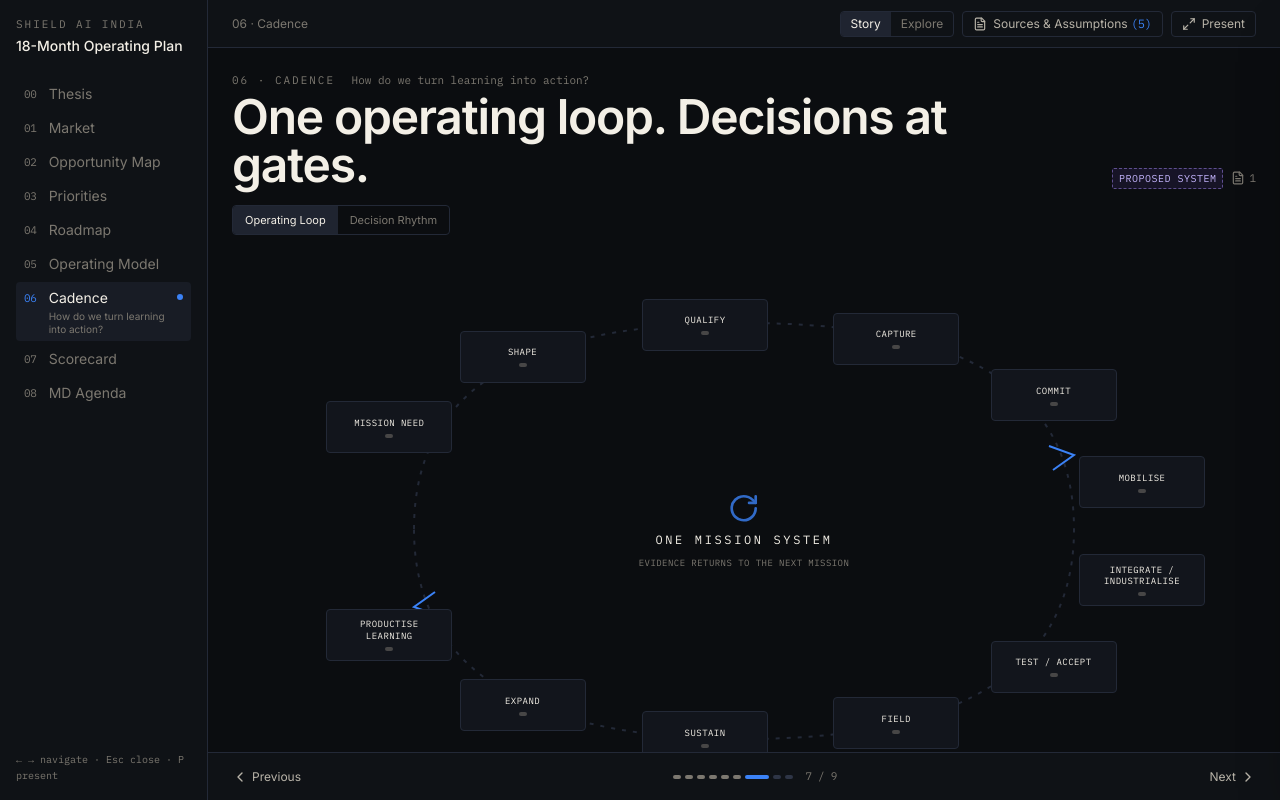
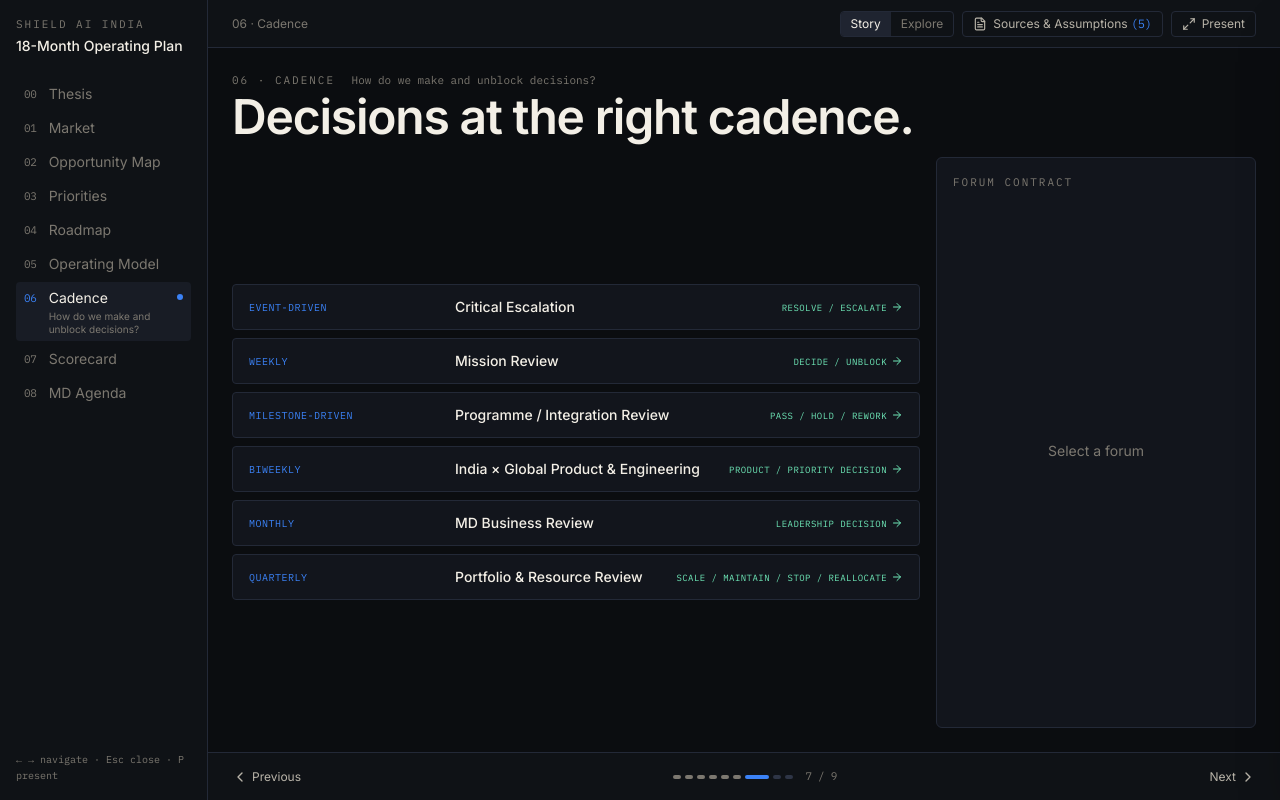
Before and after one commit to Sakshambhutani/shield-ai-emergent, a React (Vite) app in the folder shield-ai-india-source/frontend/: page /cadence in a window 1280 px wide. Built offline with nearby package versions, Linux system fonts and the light colour scheme.

Commit message:
Refine cadence into decision rhythms

```diff
--- a/shield-ai-india-source/frontend/src/data/ops.ts
+++ b/shield-ai-india-source/frontend/src/data/ops.ts
@@ -58,12 +58,12 @@ export const WORK_STAGES: WorkStage[] = [
 ];
 
 export const DECISION_RHYTHMS = [
-  { id: 'event', freq: 'EVENT-DRIVEN', name: 'Critical escalation', output: 'Escalation', detail: 'Safety, deployed mission, customer-critical, compliance or production blocker.' },
-  { id: 'weekly', freq: 'WEEKLY', name: 'Mission Review', output: 'Decision', detail: 'SCALE / EMBED / EXPAND exceptions, gates and dependencies.' },
-  { id: 'milestone', freq: 'MILESTONE-DRIVEN', name: 'Programme / Integration Review', output: 'Gate outcome', detail: 'Only the team required for the live programme, integration or trial.' },
-  { id: 'product', freq: 'BIWEEKLY / 4–6 WEEKLY', name: 'India × Global Product & Engineering', output: 'Resource shift', detail: 'Customer-specific vs product, global dependencies, reuse and scarce capacity.' },
-  { id: 'monthly', freq: 'MONTHLY', name: 'MD Business Review', output: 'Decision', detail: 'Three bets, roadmap exceptions, capacity, active risks and decisions.' },
-  { id: 'quarterly', freq: 'QUARTERLY', name: 'Portfolio & Resource Review', output: 'Resource shift', detail: 'Accelerate / Maintain / Seed / Stop.' },
+  { id: 'event', freq: 'EVENT-DRIVEN', name: 'Critical Escalation', output: 'Resolve / Escalate', purpose: 'Resolve issues that cannot wait for the next review.', participants: 'Only required mission, programme, functional and authority owners.', inputs: 'Trigger · impact · options · owner · authority required.', closure: 'Decision · owner · due date · escalation path.' },
+  { id: 'weekly', freq: 'WEEKLY', name: 'Mission Review', output: 'Decide / Unblock', purpose: 'Keep SCALE / EMBED / EXPAND moving.', participants: 'Mission owners + relevant functional leads; MD Office / CoS; MD when authority is required.', inputs: 'Next milestone · blocker · dependency · customer issue · capacity conflict.', closure: 'Resolved, escalated, owner assigned or decision date set.' },
+  { id: 'milestone', freq: 'MILESTONE-DRIVEN', name: 'Programme / Integration Review', output: 'Pass / Hold / Rework', purpose: 'Judge whether a meaningful technical, customer or delivery gate can advance.', participants: 'Programme · engineering · industrialisation · customer / partner · global product as needed.', inputs: 'Gate evidence · defects · acceptance · readiness · dependency.', closure: 'Gate outcome · owner · next gate / date.' },
+  { id: 'product', freq: 'BIWEEKLY', name: 'India × Global Product & Engineering', output: 'Product / Priority Decision', purpose: 'Resolve India ↔ global product and priority trade-offs.', participants: 'India autonomy / solutions · global product · programme as needed · MD Office for conflicts.', inputs: 'Customer dependency · reuse · roadmap · capacity · architecture conflict.', closure: 'Productise, keep specific, re-prioritise, escalate, assign or defer.' },
+  { id: 'monthly', freq: 'MONTHLY', name: 'MD Business Review', output: 'Leadership Decision', purpose: 'Give the MD an integrated view and surface judgement calls.', participants: 'MD · mission owners · relevant functional heads · MD Office / CoS.', inputs: 'SCALE / EMBED / EXPAND · exceptions · outcomes · dependencies · capacity · risks.', closure: 'Priority, resource, customer, programme or global alignment action with owner / date.' },
+  { id: 'quarterly', freq: 'QUARTERLY', name: 'Portfolio & Resource Review', output: 'Scale / Maintain / Stop / Reallocate', purpose: 'Allocate scarce leadership and engineering capacity across bets and seeds.', participants: 'MD · mission owners · relevant functional / global leaders · MD Office.', inputs: 'Bet maturity · customer pull · fit · capacity · opportunity cost.', closure: 'Portfolio posture + capacity allocation + next review owner / date.' },
 ];
 
 export type EvidenceStatus = 'verified' | 'internal' | 'proposed' | 'modelled';
--- a/shield-ai-india-source/frontend/src/data/sections.ts
+++ b/shield-ai-india-source/frontend/src/data/sections.ts
@@ -15,7 +15,7 @@ export const SECTIONS: SectionDef[] = [
   { id: 'convergence', num: '03', label: 'Priorities', path: '/convergence', question: 'Which moves matter most?', answer: 'Three growth bets. Two execution enablers.', claimIds: ['m-scores', 'm-3bets', 'm-tactical-layer', 'm-male-layer', 'm-navy-pen', 'c-army-select', 'c-male', 'c-nsuas', 'c-cats', 'c-nrt', 'c-grse'] },
   { id: 'roadmap', num: '04', label: 'Roadmap', path: '/roadmap', question: 'What happens when?', answer: 'Establish → prove → expand → scale.', claimIds: ['m-roadmap', 'm-integrations', 'c-catalyst', 'c-jsw', 'c-army-select', 'c-nsuas'] },
   { id: 'opmodel', num: '05', label: 'Operating Model', path: '/operating-model', question: 'How do we organise to deliver?', answer: 'Three mission teams consume seven India capabilities and pull from global centres.', claimIds: ['m-opmodel', 'c-india-sub', 'c-jsw', 'c-army-sdk', 'c-vision-australia', 'c-taiwan-node', 'c-ukraine-field', 'c-uae-hub'] },
-  { id: 'cadence', num: '06', label: 'Cadence', path: '/cadence', question: 'How do we turn learning into action?', answer: 'One loop turns mission need into field proof and reusable product learning.', claimIds: ['m-cadence', 'c-catalyst', 'c-ukraine-field', 'c-taiwan-node', 'c-vision-australia'] },
+  { id: 'cadence', num: '06', label: 'Cadence', path: '/cadence', question: 'How do we make and unblock decisions?', answer: 'Decisions at the right cadence.', claimIds: ['m-cadence', 'c-catalyst', 'c-ukraine-field', 'c-taiwan-node', 'c-vision-australia'] },
   { id: 'kpis', num: '07', label: 'Scorecard', path: '/kpis', question: 'What does success look like?', answer: 'Four outcomes balance local mission impact and reusable global leverage.', claimIds: ['m-kpis', 'm-integrations', 'c-army-select', 'c-jsw', 'c-vision-australia'] },
   { id: 'md', num: '08', label: 'MD Agenda', path: '/md-dashboard', question: 'What needs my attention now?', answer: 'Three bets, three decisions and six monitored red flags.', claimIds: ['m-md', 'm-integrations', 'c-jsw', 'c-army-select'] },
 ];
--- a/shield-ai-india-source/frontend/src/sections/Cadence.tsx
+++ b/shield-ai-india-source/frontend/src/sections/Cadence.tsx
@@ -1,96 +1,45 @@
-import { useEffect, useState } from 'react';
-import { ArrowRight, RotateCw } from 'lucide-react';
-import { useSearchParams } from 'react-router-dom';
+import { useState } from 'react';
+import { ArrowRight } from 'lucide-react';
 import { cn } from '@/lib/cn';
-import { ExploreNote, Field, Headline, Pill, Screen, SideDrawer } from '@/components/ui';
-import { SourceButton } from '@/components/Evidence';
-import { DECISION_RHYTHMS, WORK_STAGES, type WorkStage } from '@/data/ops';
+import { ExploreNote, Field, Headline, Screen } from '@/components/ui';
+import { DECISION_RHYTHMS, WORK_STAGES } from '@/data/ops';
+import { useStore } from '@/store';
 
-type View = 'loop' | 'rhythm';
-const INTERNATIONAL_PATTERN = [
-  ['Ukraine', 'field operations → operator / mission feedback'],
-  ['Taiwan', 'local integration → sovereign-autonomy programme'],
-  ['Australia', 'customer work → global Vision / product engineering'],
-  ['India', 'customer programmes → reusable Hivemind / integration capability'],
-];
-
-function StageDrawer({ stage, onClose }: { stage: WorkStage | null; onClose: () => void }) {
-  return <SideDrawer open={!!stage} onClose={onClose} title={stage?.name ?? ''} eyebrow="Operating loop stage" testId="stage-drawer" width="sm:w-[500px]">
-    {stage && <div className="space-y-5 stagger">
-      <Field label="Primary owner">{stage.owner}</Field>
-      <Field label="Supporting functions">{stage.support}</Field>
-      <Field label="Decision produced"><span className="text-emerald-300">{stage.decision}</span></Field>
-      <Field label="KPIs"><div className="flex flex-wrap gap-1.5 mt-1">{stage.kpis.map((x) => <Pill key={x} tone="blue">{x}</Pill>)}</div></Field>
-      {stage.id === 'productise' && <div className="border-t border-line pt-4">
-        <div className="eyebrow mb-2">Field learning becomes reusable capability</div>
-        <div className="space-y-2">{INTERNATIONAL_PATTERN.map(([country, path]) => <div key={country} className={cn('rounded border px-3 py-2 text-xs grid grid-cols-[70px_1fr] gap-2', country === 'India' ? 'border-sig-blue/60 bg-sig-blue/10' : 'border-line bg-ink-2')}><span className="font-medium">{country}</span><span className="text-paper-2">{path}</span></div>)}</div>
-        <SourceButton claimIds={['c-ukraine-field', 'c-taiwan-node', 'c-vision-australia', 'c-india-sub']} title="International operating pattern" className="mt-3" />
-      </div>}
-    </div>}
-  </SideDrawer>;
-}
-
-function OperatingLoop() {
-  const [params, setParams] = useSearchParams();
-  const initial = params.get('focus');
-  const [selected, setSelected] = useState<string | null>(WORK_STAGES.some((s) => s.id === initial) ? initial : null);
-  useEffect(() => { if (initial && WORK_STAGES.some((s) => s.id === initial)) setSelected(initial); }, [initial]);
-  const stage = WORK_STAGES.find((s) => s.id === selected) ?? null;
-  return <>
-    <div data-testid="operating-loop-mobile" className="md:hidden flex-1 py-3">
-      <div className="border-l border-dashed border-line-2 ml-3 space-y-2 pl-5">
-        {WORK_STAGES.map((s, i) => <button key={s.id} data-testid={`mobile-stage-${s.id}`} onClick={() => { setSelected(s.id); setParams({ focus: s.id }); }} className={cn('relative w-full rounded border bg-ink-2 px-3 py-2 text-left transition-all', selected === s.id ? 'border-sig-blue bg-sig-blue/10' : 'border-line')}>
-          <span className="absolute -left-[27px] top-1/2 -translate-y-1/2 h-3 w-3 rounded-full border border-sig-blue bg-ink" />
-          <span className="font-mono text-[9px] uppercase tracking-wider">{String(i + 1).padStart(2, '0')} · {s.name}</span>
-        </button>)}
-      </div>
-      <div className="mt-3 text-center font-mono text-[9px] uppercase tracking-wider text-sig-blue">Product learning → next mission need</div>
-    </div>
-    <div data-testid="operating-loop" className="relative flex-1 min-h-[560px] max-w-[1040px] w-full mx-auto hidden md:block">
-      <svg viewBox="0 0 1000 560" className="absolute inset-0 h-full w-full pointer-events-none" aria-hidden="true">
-        <path d="M170 278 C170 115 320 72 500 72 C680 72 830 115 830 278 C830 440 680 488 500 488 C320 488 170 440 170 278 Z" fill="none" stroke="#232937" strokeWidth="2" strokeDasharray="4 7" />
-        <path d="M805 195 l25 9 -21 15" fill="none" stroke="#3B82F6" strokeWidth="2" />
-        <path d="M195 365 l-25 -9 21 -15" fill="none" stroke="#3B82F6" strokeWidth="2" />
-      </svg>
-      <div className="absolute left-1/2 top-1/2 -translate-x-1/2 -translate-y-1/2 text-center">
-        <RotateCw className="h-8 w-8 text-sig-blue mx-auto mb-2 opacity-80" />
-        <div className="font-mono text-xs tracking-[.22em] text-paper">ONE MISSION SYSTEM</div>
-        <div className="font-mono text-[9px] uppercase tracking-wider text-paper-3 mt-2">evidence returns to the next mission</div>
-      </div>
-      {WORK_STAGES.map((s, i) => {
-        const angle = (-150 + i * (300 / (WORK_STAGES.length - 1))) * Math.PI / 180;
-        const left = 50 + Math.cos(angle) * 40;
-        const top = 50 + Math.sin(angle) * 37;
-        const on = selected === s.id;
-        return <button key={s.id} data-testid={`stage-${s.id}`} onClick={() => { setSelected(s.id); setParams({ focus: s.id }); }} className={cn('absolute -translate-x-1/2 -translate-y-1/2 w-[126px] min-h-[52px] rounded border bg-ink-2 px-2 py-2 text-center transition-all duration-300', on ? 'border-sig-blue bg-sig-blue/10 text-paper shadow-lg' : selected ? 'border-line opacity-25' : 'border-line hover:border-line-2')} style={{ left: `${left}%`, top: `${top}%` }}>
-          <span className="block font-mono text-[9px] uppercase tracking-wider leading-tight">{s.name}</span>
-          <span className={cn('mx-auto mt-1.5 block h-1 rounded-full transition-all', on ? 'w-8 bg-sig-blue' : 'w-2 bg-paper-3/50')} />
-        </button>;
-      })}
-    </div>
-    <StageDrawer stage={stage} onClose={() => { setSelected(null); setParams({}); }} />
-  </>;
-}
+const COMPACT_STAGES = [
+  { id: 'shape', label: 'SHAPE' },
+  { id: 'commit', label: 'COMMIT' },
+  { id: 'mobilise', label: 'DELIVER' },
+  { id: 'field', label: 'FIELD' },
+  { id: 'expand', label: 'EXPAND' },
+] as const;
 
 function DecisionRhythm() {
   const [selected, setSelected] = useState<string | null>(null);
-  return <div data-testid="decision-rhythm" className="flex-1 min-h-0 grid lg:grid-cols-[1fr_300px] gap-4">
-    <div className="flex flex-col justify-center gap-2 max-w-4xl w-full mx-auto">{DECISION_RHYTHMS.map((r, i) => <button key={r.id} data-testid={`rhythm-${r.id}`} onClick={() => setSelected(selected === r.id ? null : r.id)} className={cn('group rounded border bg-ink-2 px-4 py-3 text-left grid grid-cols-[190px_1fr_auto] items-center gap-4 transition-all', selected === r.id ? 'border-sig-blue/60 bg-ink-3' : selected ? 'border-line opacity-30' : 'border-line hover:border-line-2')}>
-      <span className="font-mono text-[10px] uppercase tracking-wider text-sig-blue">{r.freq}</span><span className="text-sm font-medium">{r.name}</span><span className="inline-flex items-center gap-1 font-mono text-[9px] uppercase tracking-wider text-emerald-300">{r.output}<ArrowRight className="h-3 w-3" /></span>
+  const rhythm = DECISION_RHYTHMS.find((item) => item.id === selected);
+  return <div data-testid="decision-rhythm" className="flex-1 min-h-0 grid lg:grid-cols-[1fr_320px] gap-4">
+    <div className="flex flex-col justify-center gap-2 max-w-4xl w-full mx-auto">{DECISION_RHYTHMS.map((r) => <button key={r.id} data-testid={`rhythm-${r.id}`} onClick={() => setSelected(selected === r.id ? null : r.id)} className={cn('group rounded border bg-ink-2 px-4 py-3 text-left grid grid-cols-[150px_1fr] sm:grid-cols-[190px_1fr_auto] items-center gap-4 transition-all', selected === r.id ? 'border-sig-blue/60 bg-ink-3' : selected ? 'border-line opacity-30' : 'border-line hover:border-line-2')}>
+      <span className="font-mono text-[10px] uppercase tracking-wider text-sig-blue">{r.freq}</span><span className="text-sm font-medium">{r.name}</span><span className="hidden sm:inline-flex items-center gap-1 font-mono text-[9px] uppercase tracking-wider text-emerald-300">{r.output}<ArrowRight className="h-3 w-3" /></span>
     </button>)}</div>
-    <div className="panel p-4 flex flex-col"><div className="eyebrow">Forum contract</div>{selected ? <div className="animate-rise mt-6"><div className="text-lg font-medium">{DECISION_RHYTHMS.find((x) => x.id === selected)?.name}</div><p className="text-sm text-paper-2 mt-2">{DECISION_RHYTHMS.find((x) => x.id === selected)?.detail}</p></div> : <div className="flex-1 flex items-center justify-center text-center text-sm text-paper-3">Select a rhythm</div>}<div className="mt-auto border-t border-line pt-3 text-[10px] font-mono text-paper-3">MD Office stewards inputs, dependencies, decision log and closure. Functional and mission owners retain accountability.</div></div>
+    <div className="panel p-4 flex flex-col"><div className="eyebrow">Forum contract</div>{!rhythm ? <div className="flex-1 flex items-center justify-center text-center text-sm text-paper-3">Select a forum</div> : <div className="animate-rise mt-5 space-y-4"><Field label="Purpose">{rhythm.purpose}</Field><Field label="Participants">{rhythm.participants}</Field><Field label="Inputs">{rhythm.inputs}</Field><Field label="Decision / output"><span className="text-emerald-300">{rhythm.output}</span></Field><Field label="Closure">{rhythm.closure}</Field></div>}</div>
   </div>;
 }
 
+function OperatingContext() {
+  const [selected, setSelected] = useState<string | null>(null);
+  const stage = WORK_STAGES.find((item) => item.id === selected);
+  return <section data-testid="operating-context" className="panel p-3 shrink-0">
+    <div className="eyebrow mb-2">Operating context</div>
+    <div className="flex flex-wrap items-center gap-2">{COMPACT_STAGES.map((item, index) => <div key={item.id} className="inline-flex items-center gap-2"><button data-testid={`compact-stage-${item.id}`} onClick={() => setSelected(selected === item.id ? null : item.id)} className={cn('rounded border px-3 py-1.5 font-mono text-[10px] tracking-wider transition-colors', selected === item.id ? 'border-sig-blue/60 bg-sig-blue/10 text-paper' : 'border-line text-paper-2 hover:border-line-2')}>{item.label}</button>{index < COMPACT_STAGES.length - 1 && <ArrowRight className="h-3 w-3 text-paper-3" />}</div>)}</div>
+    {stage && <div className="mt-3 grid sm:grid-cols-3 gap-3 border-t border-line pt-3 animate-rise"><Field label="Primary owner">{stage.owner}</Field><Field label="Supporting functions">{stage.support}</Field><Field label="Key decision">{stage.decision}</Field></div>}
+  </section>;
+}
+
 export default function Cadence() {
-  const [view, setView] = useState<View>('loop');
+  const { mode } = useStore();
   return <Screen>
-    <Headline title="One operating loop. Decisions at gates." sub="Work moves continuously from mission need to field proof, then returns as reusable product capability." right={<div className="flex items-center gap-2"><Pill tone="purple">Proposed system</Pill><SourceButton claimIds={['m-cadence']} title="Operating loop" /></div>} />
-    <div className="flex rounded border border-line overflow-hidden text-[11px] self-start shrink-0">
-      <button data-testid="cadence-view-loop" onClick={() => setView('loop')} className={cn('px-3 py-1.5', view === 'loop' ? 'bg-ink-4 text-paper' : 'text-paper-3')}>Operating Loop</button>
-      <button data-testid="cadence-view-rhythm" onClick={() => setView('rhythm')} className={cn('px-3 py-1.5', view === 'rhythm' ? 'bg-ink-4 text-paper' : 'text-paper-3')}>Decision Rhythm</button>
-    </div>
-    <ExploreNote>Select a stage or forum to inspect owner, support, decision output and KPIs.</ExploreNote>
-    {view === 'loop' ? <OperatingLoop /> : <DecisionRhythm />}
+    <Headline title="Decisions at the right cadence." sub="Every forum exists to decide, unblock, escalate or reallocate." />
+    <ExploreNote>Select a forum for its contract. Explore also exposes the compact operating context.</ExploreNote>
+    <DecisionRhythm />
+    {mode === 'explore' && <OperatingContext />}
   </Screen>;
 }
```
